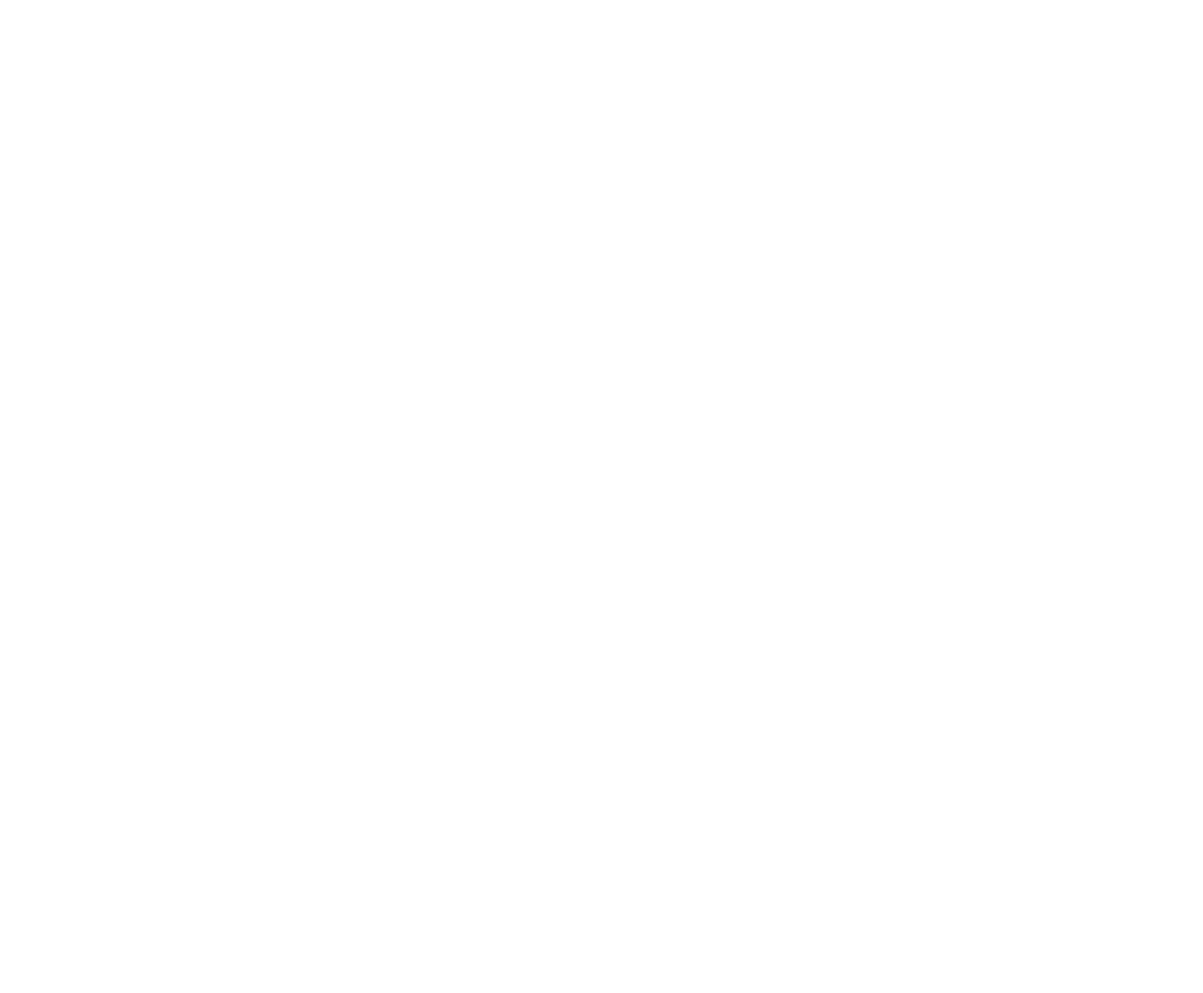
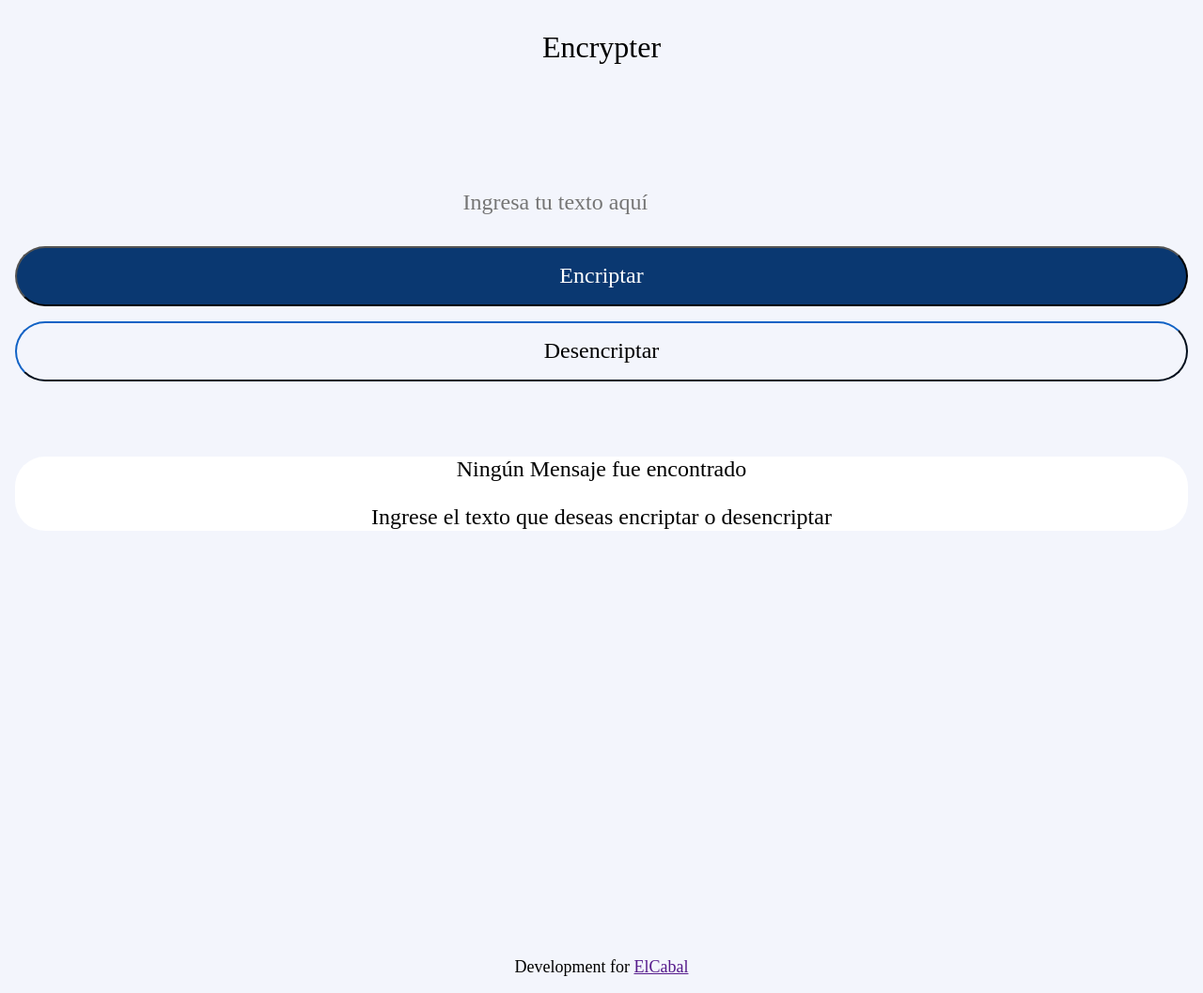
Before and after one commit to ElCabal/Challenge_Alura_Encrypter, a plain HTML site: page index.html in a window 1280 px wide. Shown: the whole page at 94% size. Before the commit the page ends 800 px from the top, so only its background shows below. Drawn offline with Linux system fonts and the light colour scheme.

Commit message:
init styles

```diff
--- a/index.html
+++ b/index.html
@@ -11,8 +11,32 @@
 </head>
 
 <body>
+  <header class="header">
+    <div>Encrypter</div>
+  </header>
+  <section>
+    <article class="container_main">
+      <div class="container_input">
+        <input type="text" name="" id="" placeholder="Ingresa tu texto aquí">
+      </div>
+      <div class="container_buttons">
+        <button class="btn btn_primary">Encriptar</button>
+        <button class="btn btn_secondary">Desencriptar</button>
+      </div>
+    </article>
+
+    <article class="container_secondary">
+      <div>
+        <p>Ningún Mensaje fue encontrado</p>
+        <p>Ingrese el texto que deseas encriptar o desencriptar</p>
+      </div>
+    </article>
+  </section>
 
 
+  <footer>
+    <p>Development for <a href="">ElCabal</a></p>
+  </footer>
 
   <script src="script.js"></script>
 </body>
--- a/styles.css
+++ b/styles.css
@@ -0,0 +1,60 @@
+body {
+  background-color: #f3f5fc;
+  text-align: center;
+  font-size: 1.5rem;
+  display: flex;
+  flex-direction: column;
+  min-height: 100vh;
+  padding-left: 1rem;
+  padding-right: 1rem;
+}
+
+.header {
+  padding: 2rem;
+  font-size: 2rem;
+}
+section {
+  min-height: calc(100vh);
+  padding-top: 100px;
+}
+.container_main {
+  display: flex;
+  flex-direction: column;
+  gap: 2rem;
+}
+.container_input input {
+  background: none;
+  border: none;
+  color: #0a3871;
+}
+
+.container_buttons {
+  display: flex;
+  flex-direction: column;
+  justify-content: center;
+  gap: 1rem;
+}
+
+.btn {
+  padding: 1rem;
+  border-radius: 32px;
+}
+
+.btn_primary {
+  background-color: #0a3871;
+  color: white;
+}
+.btn_secondary {
+  background-color: #f3f5fc;
+  border-color: #0a3871;
+}
+.container_secondary {
+  background-color: white;
+  border-radius: 32px;
+  margin-top: 5rem;
+}
+
+footer {
+  text-align: center;
+  font-size: large;
+}
```
